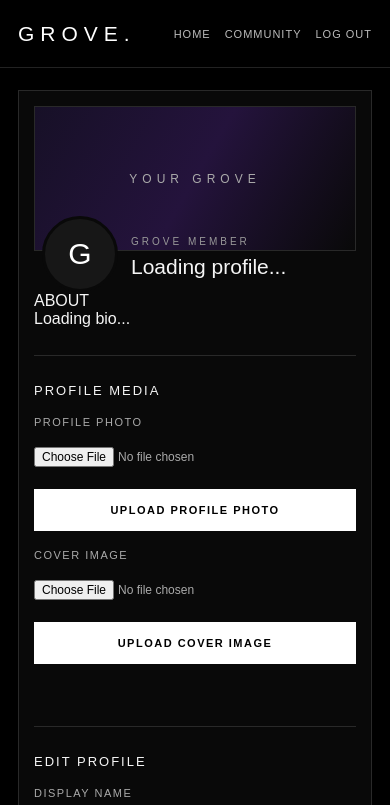
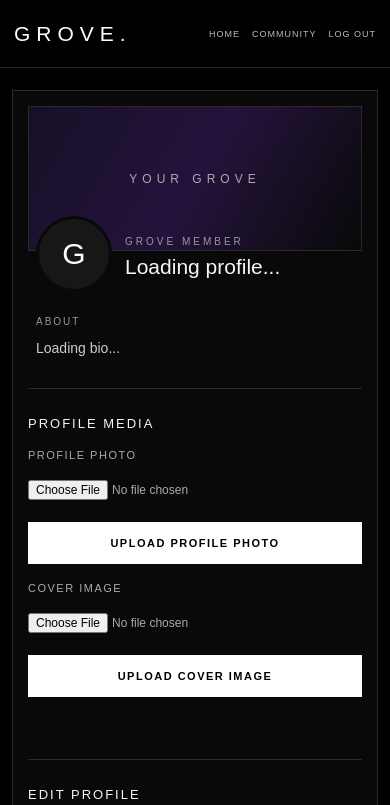
Before and after one commit to GroveSigilOfficial346/Grove.Sandbox, a plain HTML site: page profile.html in a window 390 px wide. Shown: the top 805 px of the page. Drawn offline with nearby package versions, Linux system fonts and the light colour scheme.

Commit message:
Update profile.css

```diff
--- a/css/profile.css
+++ b/css/profile.css
@@ -134,6 +134,31 @@ body {
   margin-top: 6px;
 }
 
+.profile-bio-section {
+  margin-top: 24px;
+  padding: 0 18px;
+}
+
+.section-label {
+  color: #999;
+  font-size: 10px;
+  letter-spacing: 2px;
+  margin-bottom: 10px;
+}
+
+.bio-display {
+  color: #ccc;
+  font-size: 14px;
+  line-height: 1.7;
+  white-space: pre-wrap;
+  overflow-wrap: anywhere;
+}
+
+.bio-display.empty {
+  color: #666;
+  font-style: italic;
+}
+
 .profile-divider {
   height: 1px;
   background: #292929;
@@ -240,15 +265,21 @@ textarea:focus {
 
 @media (max-width: 520px) {
   .topbar {
-    padding: 0 18px;
+    padding: 0 14px;
   }
 
   .topbar nav {
-    gap: 14px;
+    gap: 12px;
+  }
+
+  .topbar nav a,
+  .topbar button {
+    font-size: 9px;
   }
 
   .profile-shell {
     margin: 22px auto;
+    padding: 0 12px;
   }
 
   .profile-card {
@@ -273,4 +304,8 @@ textarea:focus {
   .profile-heading h1 {
     font-size: 21px;
   }
+
+  .profile-bio-section {
+    padding: 0 8px;
+  }
 }
```
